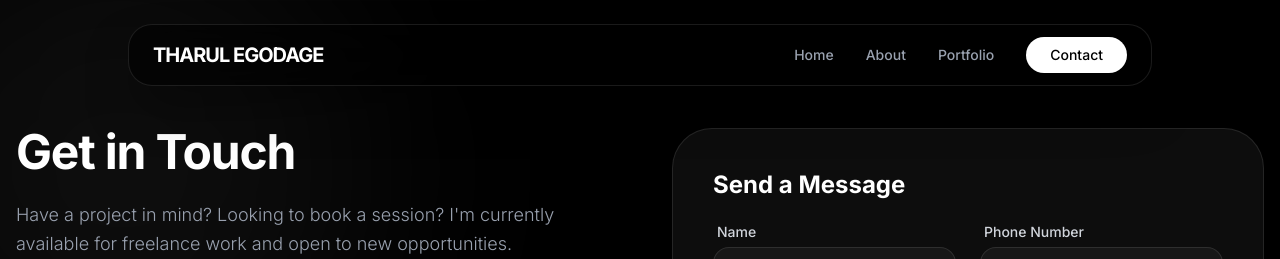
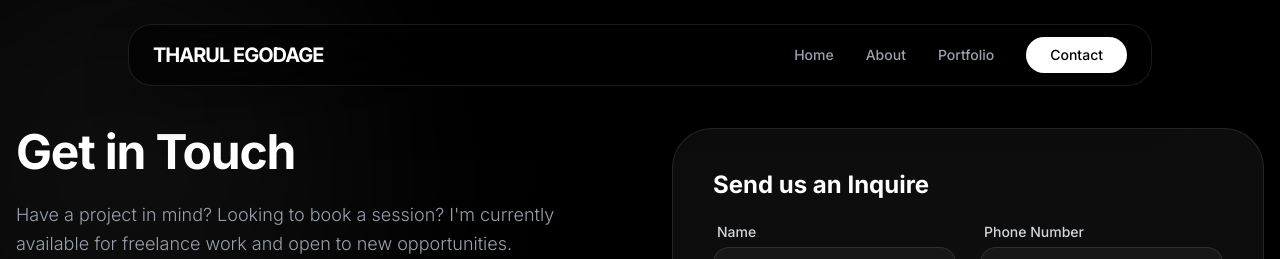
Before and after one commit to EdirithanthiriTharushaKawshalya/tharul-egodage, a Next.js app: page /contact in a window 1280 px wide. Shown: the top 259 px of the page. Built offline with nearby package versions, Linux system fonts and the light colour scheme; no server answers.

Commit message:
update: text

```diff
--- a/src/app/contact/page.tsx
+++ b/src/app/contact/page.tsx
@@ -72,7 +72,7 @@ export default function ContactPage() {
         {/* Contact Form Component */}
         <FadeIn delay={0.3}>
           <div className="bg-white/5 backdrop-blur-md p-6 md:p-10 rounded-[32px] md:rounded-[40px] border border-white/10 shadow-2xl">
-            <h2 className="text-2xl font-bold text-white mb-6">Send a Message</h2>
+            <h2 className="text-2xl font-bold text-white mb-6">Send us an Inquire</h2>
             <ContactForm />
           </div>
         </FadeIn>
```
